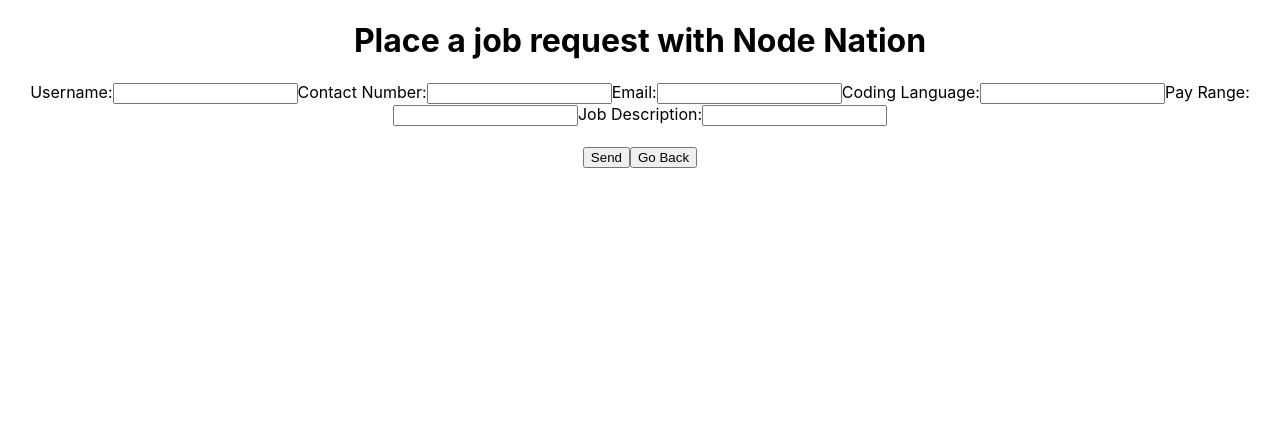
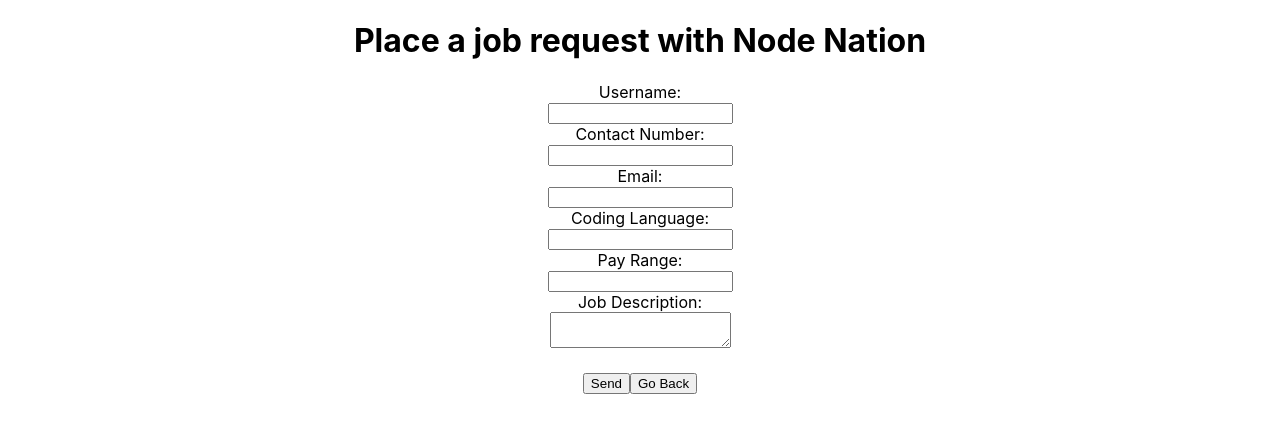
Before and after one commit to GWeightman/CNdesk3_frontend, a React (Create React App) app: page /contact in a window 1280 px wide. Shown: the top 432 px of the page. Built offline with nearby package versions, Linux system fonts and the light colour scheme; the HTML template or start-up script is replaced by a standard one.

Commit message:
minor change t contact us and sign up

```diff
--- a/src/components/contact.js
+++ b/src/components/contact.js
@@ -10,12 +10,12 @@
         <div>
             <h1>Place a job request with Node Nation</h1>
             <form action="mailto:admin@nodenation.uk" subject="Job%Request" method="post" encType="text/plain">
-                Username:<input type="text" name="name" required/>
-                Contact Number:<input type="number" name="contact number"/>
-                Email:<input type="text" name="email" required/>
-                Coding Language:<input type="text" name="language"/>
-                Pay Range:<input type="number" name="pay range"/>
-                Job Description:<input type="text" name="job description" required/>
+                Username:<br/><input type="text" name="name" required/><br/>
+                Contact Number:<br/><input type="number" name="contact number"/><br/>
+                Email:<br/><input type="text" name="email" required/><br/>
+                Coding Language:<br/><input type="text" name="language"/><br/>
+                Pay Range:<br/><input type="number" name="pay range"/><br/>
+                Job Description:<br/><textarea type="text" name="job description" required></textarea>
                 <br/>
                 <br/>
                 <input type="submit" value="Send"/>
--- a/src/components/signup.js
+++ b/src/components/signup.js
@@ -6,6 +6,7 @@
     const signin_handler = async (e) => {
         e.preventDefault();
         await signup_fetch(username, password, fname, sname, email)
+        window.location.href = "/mainpage"
     }
 
     return(
```
